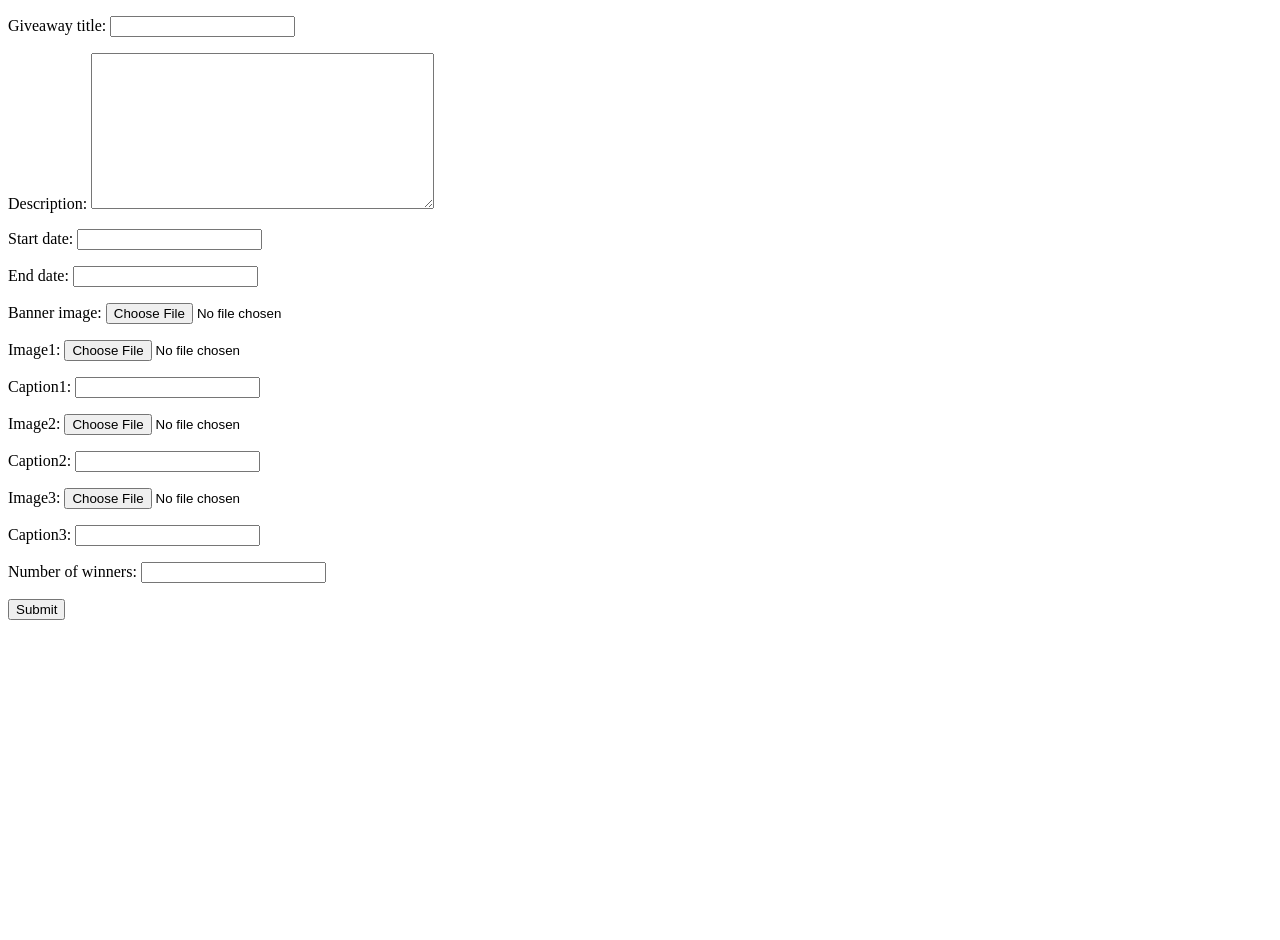
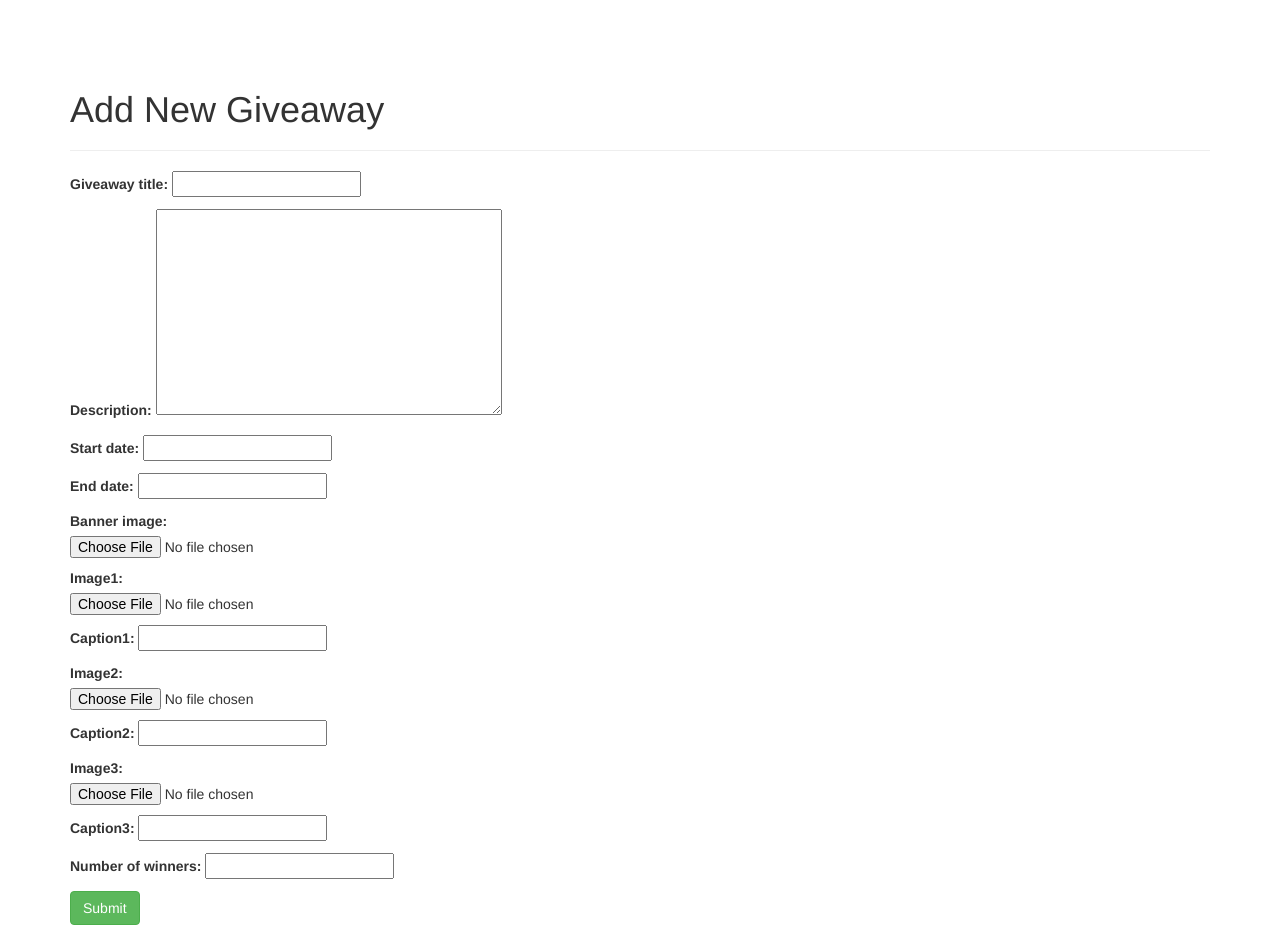
Before and after one commit to saurabh69912162/Giveaway, a Django app: page /addgiveaway/ in a window 1280 px wide. Before the commit the page ends 620 px from the top, so only its background shows below. Run offline with Django 3.2, Linux system fonts and the light colour scheme; some libraries are stand-ins or nearby versions.

Commit message:
commit 101

```diff
--- a/home/templates/home/addnew.html
+++ b/home/templates/home/addnew.html
@@ -3,12 +3,40 @@
 <head>
     <meta charset="UTF-8">
     <title>Add New Giveaway</title>
+    <link rel="stylesheet" href="https://maxcdn.bootstrapcdn.com/bootstrap/3.4.0/css/bootstrap.min.css">
+    <script src="https://ajax.googleapis.com/ajax/libs/jquery/3.4.1/jquery.min.js"></script>
+  <script src="https://maxcdn.bootstrapcdn.com/bootstrap/3.4.0/js/bootstrap.min.js"></script>
 </head>
 <body>
-<form action="." method="POST">
+<div class="container" style="margin:35px">
+{% if request.user.is_authenticated %}
+        <div class="nav navbar-nav navbar-right">
+
+
+            <a href="/accounts/logout/" class="btn btn-danger">Logout</a>
+
+        </div>
+
+    <div class="nav navbar-nav navbar-left">
+
+            <a href="/" class="btn btn-success">Home</a>
+        <a href="/cleanmydb" class="btn btn-success" >Clean All Comments</a>
+
+        </div>
+{% endif %}
+
+</div>
+<div class="container">
+
+<h1>Add New Giveaway</h1>
+   <hr/>
+    <form action="." method="POST" class="form">
+    <div class="form-group">
     {% csrf_token %}
 {{form.as_p}}
-    <input type="submit" name="add-new">
+    <input type="submit" class="btn btn-success" name="add-new">
+    </div>
 </form>
+</div>
 </body>
 </html>
--- a/home/views.py
+++ b/home/views.py
@@ -1091,4 +1091,10 @@ def cleanmydb(request):
 
 def addgiveaway(request):
     form = add_new_giveaway()
+    if request.method == 'POST':
+        form = add_new_giveaway(request.POST,request.FILES)
+        if form.is_valid():
+            form.username = request.user
+            form.status = 'Open'
+            form.save()
     return render(request, 'home/addnew.html', {'form':form,})
```
Also changed, not shown: db.sqlite3.
